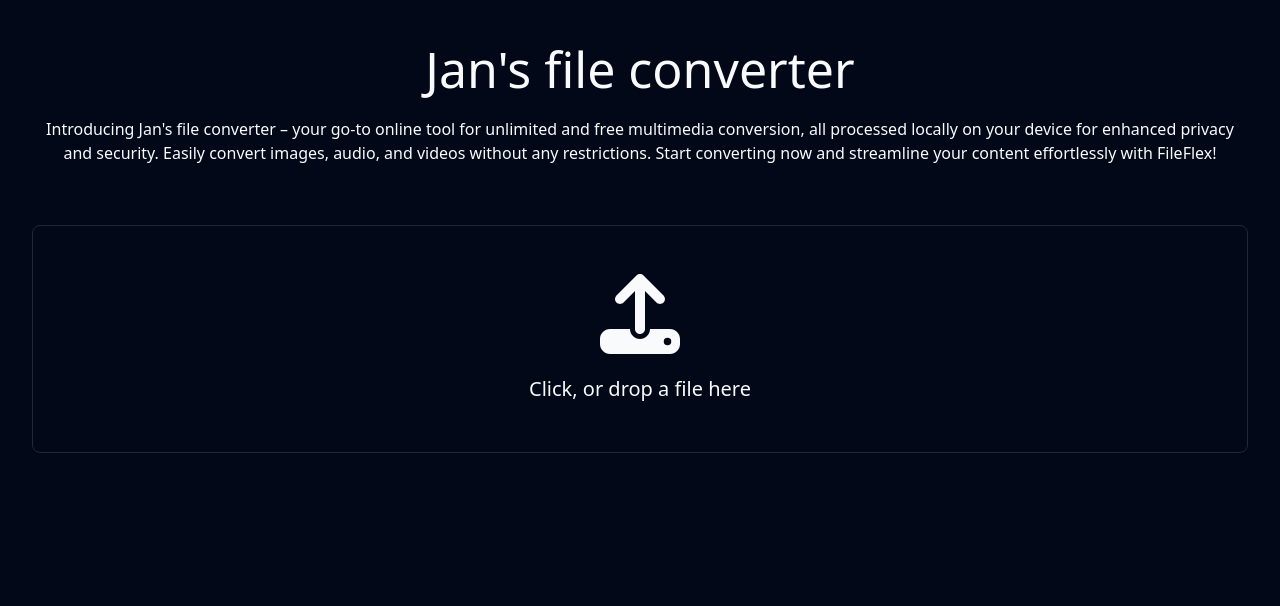
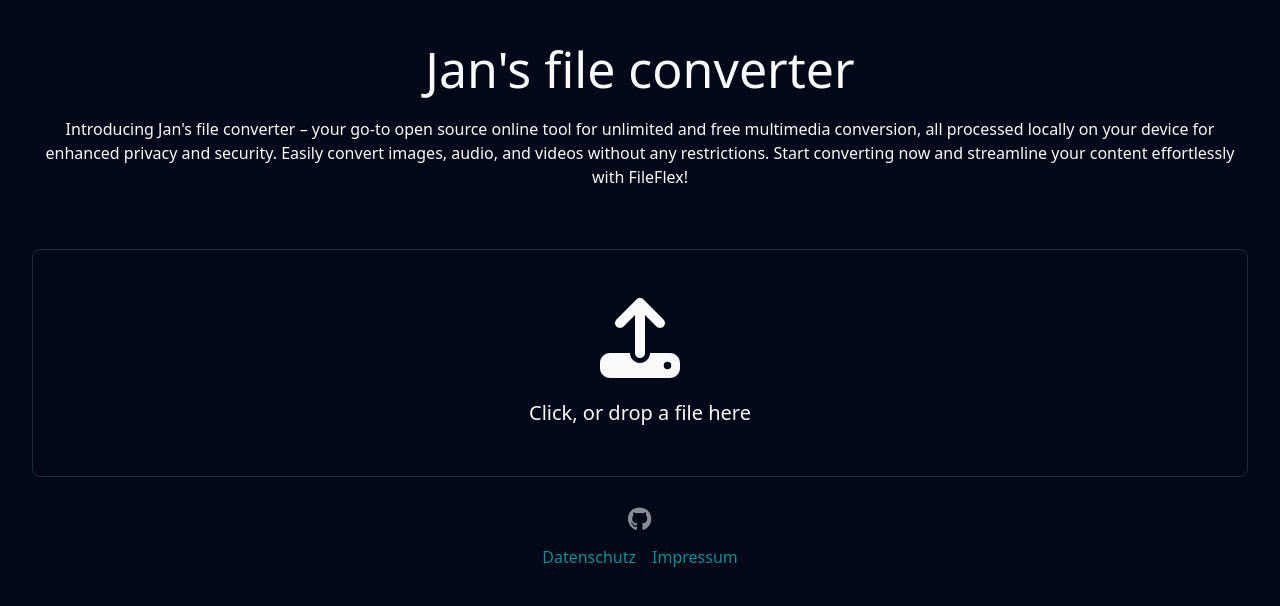
Before and after one commit to jscharnberg/fileConverter, a React (Vite) app: page / in a window 1280 px wide. Shown: the top 606 px of the page. Built offline with nearby package versions, Linux system fonts and the light colour scheme.

Commit message:
added footer

```diff
--- a/package.json
+++ b/package.json
@@ -11,6 +11,7 @@
   },
   "dependencies": {
     "@fortawesome/fontawesome-svg-core": "^6.6.0",
+    "@fortawesome/free-brands-svg-icons": "^6.6.0",
     "@fortawesome/free-solid-svg-icons": "^6.6.0",
     "@fortawesome/react-fontawesome": "^0.2.2",
     "@radix-ui/react-slot": "^1.1.0",
--- a/src/App.tsx
+++ b/src/App.tsx
@@ -1,6 +1,7 @@
 import './App.css'
 import FileUploader from './Components/FileUploader'
 import { ThemeProvider } from "@/Components/theme-provider"
+import Footer from './Components/Footer/Footer'
 
 function App() {
 
@@ -8,8 +9,9 @@
     <>
       <ThemeProvider defaultTheme='dark' storageKey='vite-ui-theme'>
         <h1 className='heading'>Jan's file converter</h1>
-        <p>Introducing Jan's file converter – your go-to online tool for unlimited and free multimedia conversion, all processed locally on your device for enhanced privacy and security. Easily convert images, audio, and videos without any restrictions. Start converting now and streamline your content effortlessly with FileFlex!</p>
+        <p>Introducing Jan's file converter – your go-to open source online tool for unlimited and free multimedia conversion, all processed locally on your device for enhanced privacy and security. Easily convert images, audio, and videos without any restrictions. Start converting now and streamline your content effortlessly with FileFlex!</p>
         <FileUploader />
+        <Footer />
       </ThemeProvider>
     </>
   )
--- /dev/null
+++ b/src/Components/Footer/Footer.css
@@ -0,0 +1,34 @@
+.footer {
+    padding: 1rem 0;
+    text-align: center;
+}
+
+.footer-icons {
+    margin: 0.5rem 0;
+}
+
+.footer-icons a {
+    color: #868e96;
+    margin: 0 0.5rem;
+    font-size: 1.5rem;
+    transition: color 0.3s;
+}
+
+.footer-icons a:hover {
+    color: #495057;
+}
+
+.footer-links {
+    margin-top: 0.5rem;
+}
+
+.footer-links a {
+    color: #008E97;
+    margin: 0 0.5rem;
+    text-decoration: none;
+}
+
+.footer-links a:hover {
+    text-decoration: underline;
+    color: #008E97;
+}
--- /dev/null
+++ b/src/Components/Footer/Footer.tsx
@@ -0,0 +1,22 @@
+import './Footer.css';
+import { FontAwesomeIcon } from '@fortawesome/react-fontawesome';
+import { faGithub, faInstagram, faLinkedin } from '@fortawesome/free-brands-svg-icons';
+import { library } from '@fortawesome/fontawesome-svg-core';
+
+library.add(faGithub, faInstagram, faLinkedin);
+
+export default function Footer() {
+    return (
+        <footer className="footer">
+            <div className="footer-icons">
+                <a href="https://github.com/jscharnberg/fileConverter" target="_blank" rel="noopener noreferrer">
+                    <FontAwesomeIcon icon={faGithub} />
+                </a>
+            </div>
+            <div className="footer-links">
+                <a href="/">Datenschutz</a>
+                <a href="/">Impressum</a>
+            </div>
+        </footer>
+    );
+}
```
Also changed, not shown: 1 other file (tests, documents, lock files or other folders).
